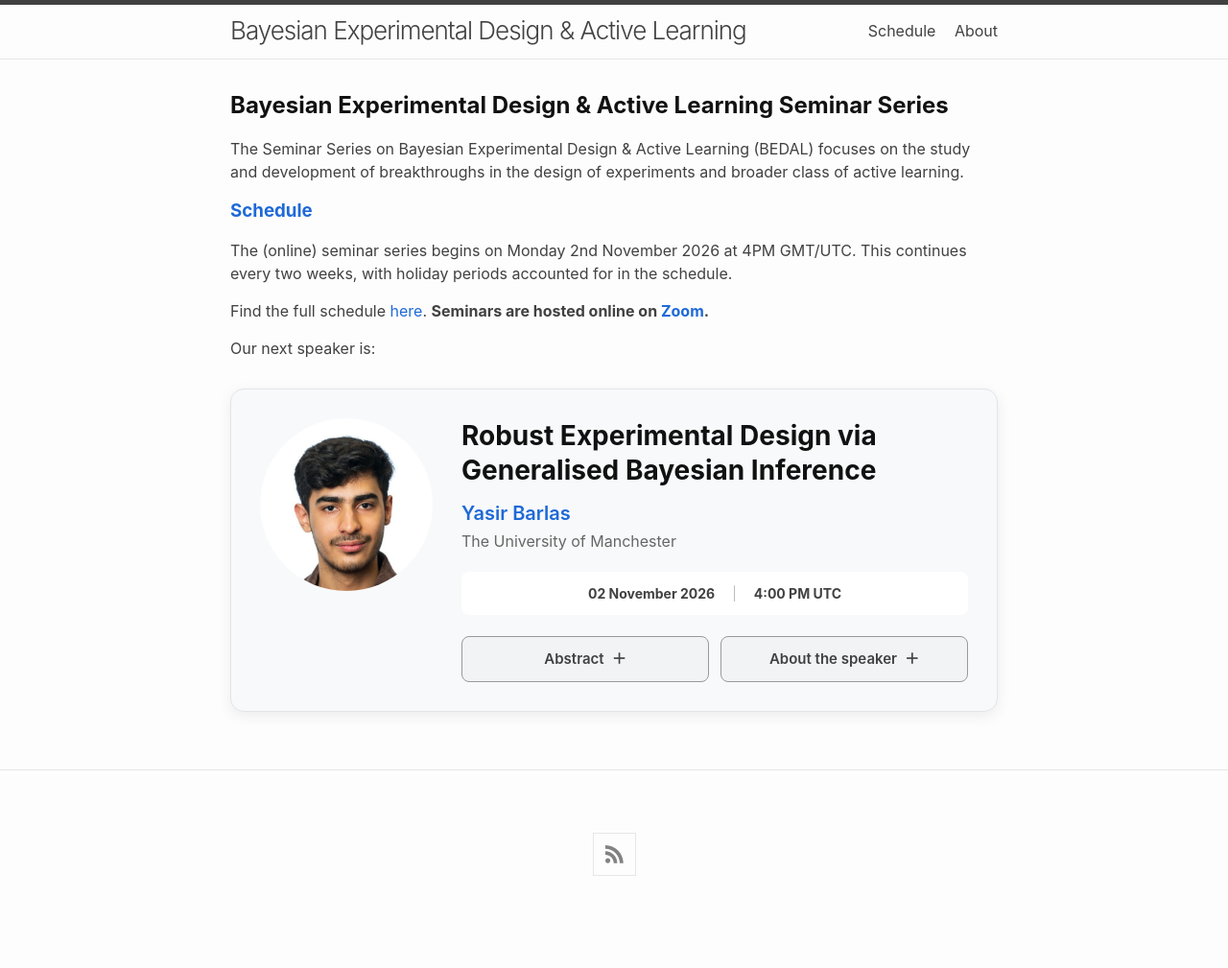
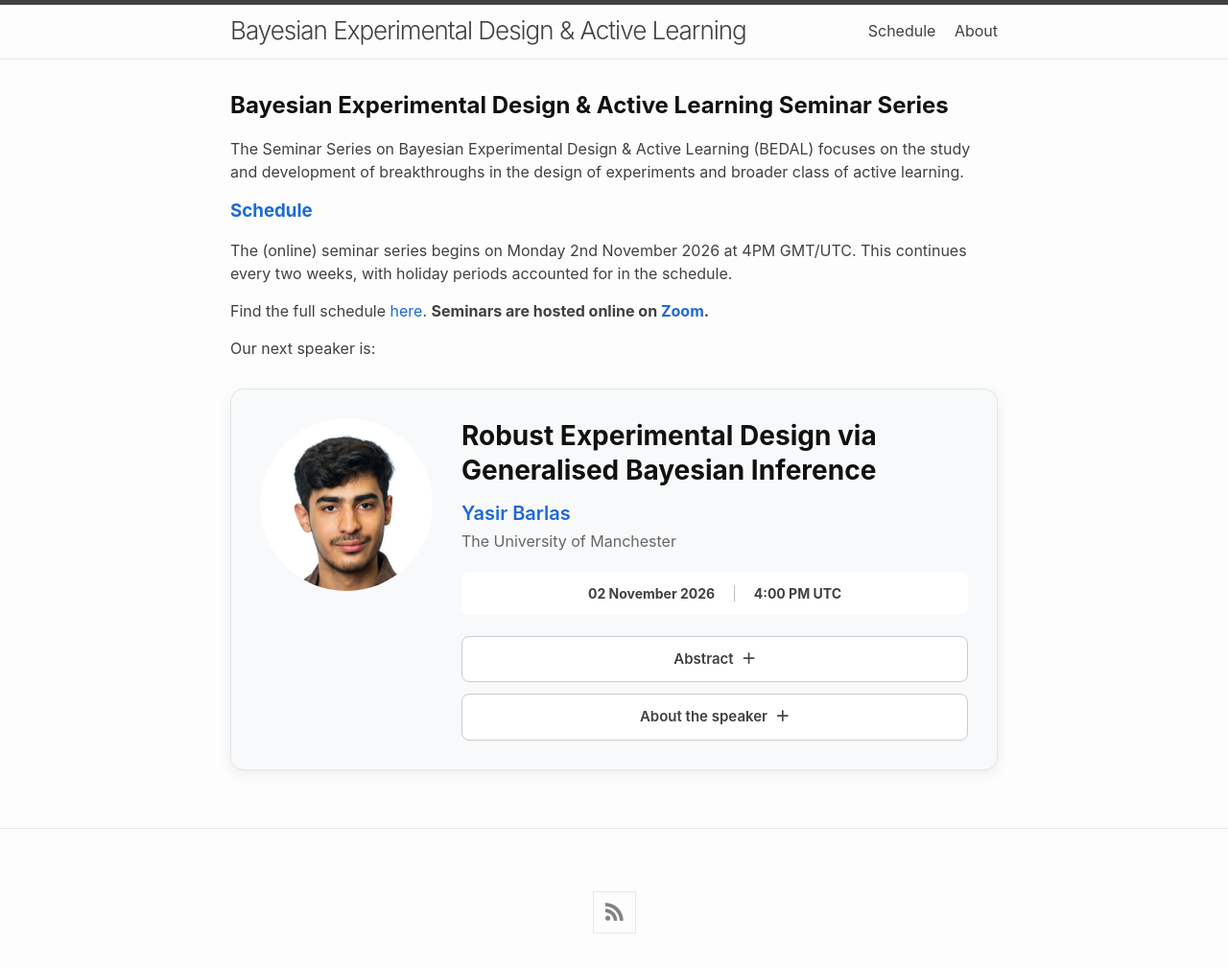
Before and after one commit to bayesiandesign/seminar, a Jekyll site: the page built from README.md, in a window 1280 px wide. Shown: the whole page at 96% size. Built offline with Jekyll 4.4.1, drawn with Linux system fonts in a browser that asks for light colours; nearby versions of some CDN libraries; our own code applies the rules of GitHub Pages for plain Markdown files; before the commit the page ends 948 px from its top, so only the background shows below that.

Commit message:
Update style.scss

```diff
--- a/assets/css/style.scss
+++ b/assets/css/style.scss
@@ -20,12 +20,13 @@ border: 1px solid #e2e5e8;
     border-radius: 14px;
 
     box-shadow: 0 4px 15px rgba(0, 0, 0, 0.07);
+}
 
-}
 
 .speaker-photo-container {
     flex-shrink: 0;
 }
+
 
 .speaker-photo {
     width: 180px;
@@ -33,13 +34,14 @@ height: 180px;
 
     object-fit: cover;
     border-radius: 50%;
+}
 
-}
 
 .speaker-info {
     flex: 1;
     min-width: 0;
 }
+
 
 .talk-title {
     margin: 0 0 12px;
@@ -47,8 +49,8 @@ margin: 0 0 12px;
     font-size: 28px;
     line-height: 1.3;
     font-weight: 700;
+}
 
-}
 
 .speaker-name {
     margin: 0 0 3px;
@@ -56,16 +58,16 @@ margin: 0 0 3px;
     font-size: 20px;
     line-height: 1.4;
     font-weight: 600;
+}
 
-}
 
 .speaker-affiliation {
     margin: 0 0 20px;
 
     color: #666;
     font-size: 16px;
+}
 
-}
 
 .seminar-details {
     display: flex;
@@ -82,22 +84,25 @@ border-radius: 8px;
     font-size: 14px;
 }
 
+
 .details-separator {
     color: #bbb;
 }
 
+
 .speaker-sections {
     display: flex;
+    flex-direction: column;
     gap: 12px;
 
     margin-top: 10px;
-
 }
 
+
 .speaker-section {
-flex: 1;
-min-width: 0;
+    width: 100%;
 }
+
 
 .speaker-section summary {
     display: block;
@@ -121,26 +126,30 @@ transition:
         background 0.2s ease,
         border-color 0.2s ease,
         box-shadow 0.2s ease;
+}
 
-}
 
 .speaker-section summary::-webkit-details-marker {
     display: none;
 }
+
 
 .speaker-section summary::after {
     content: "＋";
     margin-left: 8px;
 }
 
+
 .speaker-section[open] summary::after {
     content: "−";
 }
 
-.speaker-section summary {
+
+.speaker-section summary:hover {
     background: #f1f3f5;
     border-color: #999;
 }
+
 
 .speaker-section-content {
     margin-top: 10px;
@@ -152,14 +161,11 @@ border-radius: 8px;
 
     font-size: 15px;
     line-height: 1.7;
+}
 
-}
 
 .speaker-section-content p {
     margin-top: 0;
-}
-
-.speaker-section-content p {
     margin-bottom: 0;
 }
 
@@ -174,36 +180,38 @@ margin-bottom: 0;
         padding: 25px 20px;
     }
 
+
     .speaker-photo {
         width: 150px;
         height: 150px;
     }
 
+
     .speaker-info {
         width: 100%;
     }
+
 
     .talk-title {
         font-size: 24px;
     }
 
+
     .speaker-name {
         font-size: 19px;
     }
+
 
     .seminar-details {
         justify-content: center;
         text-align: left;
     }
 
+
     .speaker-sections {
-    flex-direction: column;
         width: 100%;
     }
 
-.speaker-section {
-    width: 100%;
-}
 
     .speaker-section-content {
         text-align: left;
```
Lines whose indentation alone changed are shown as unchanged.
